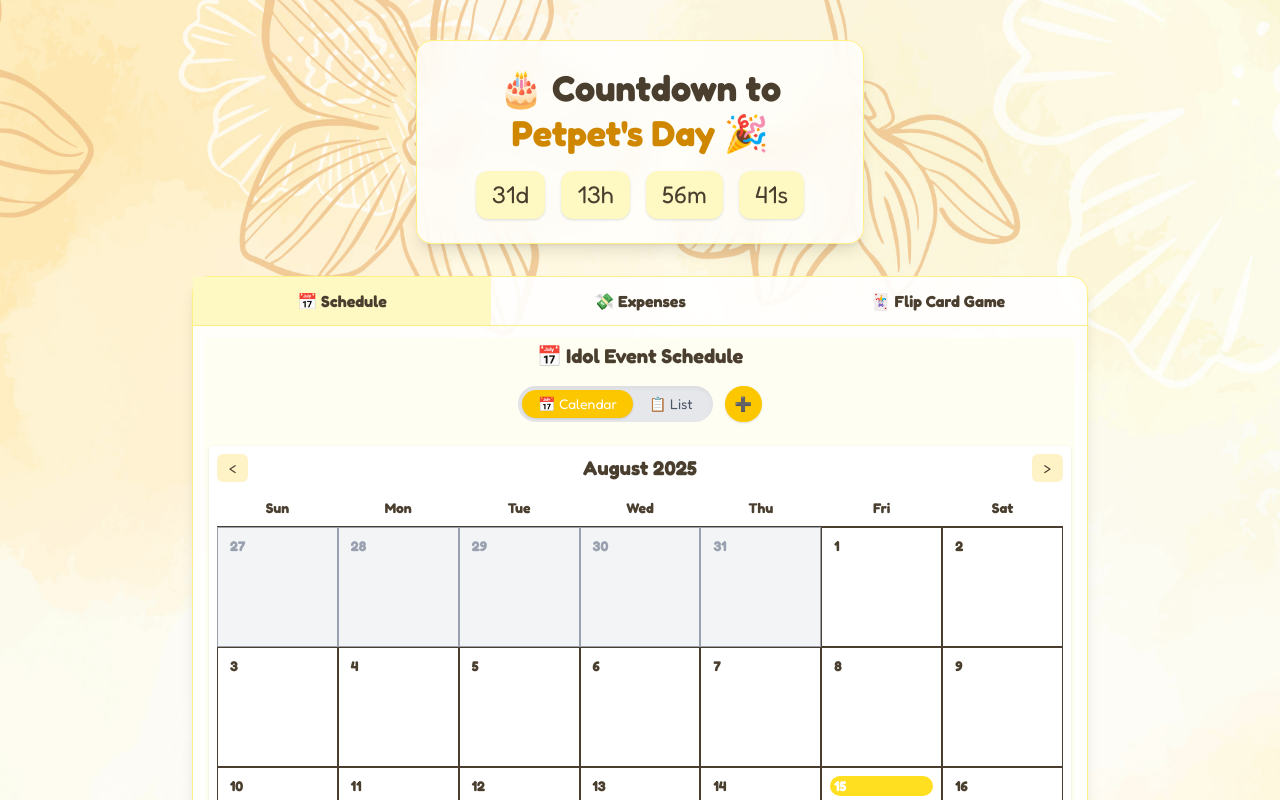
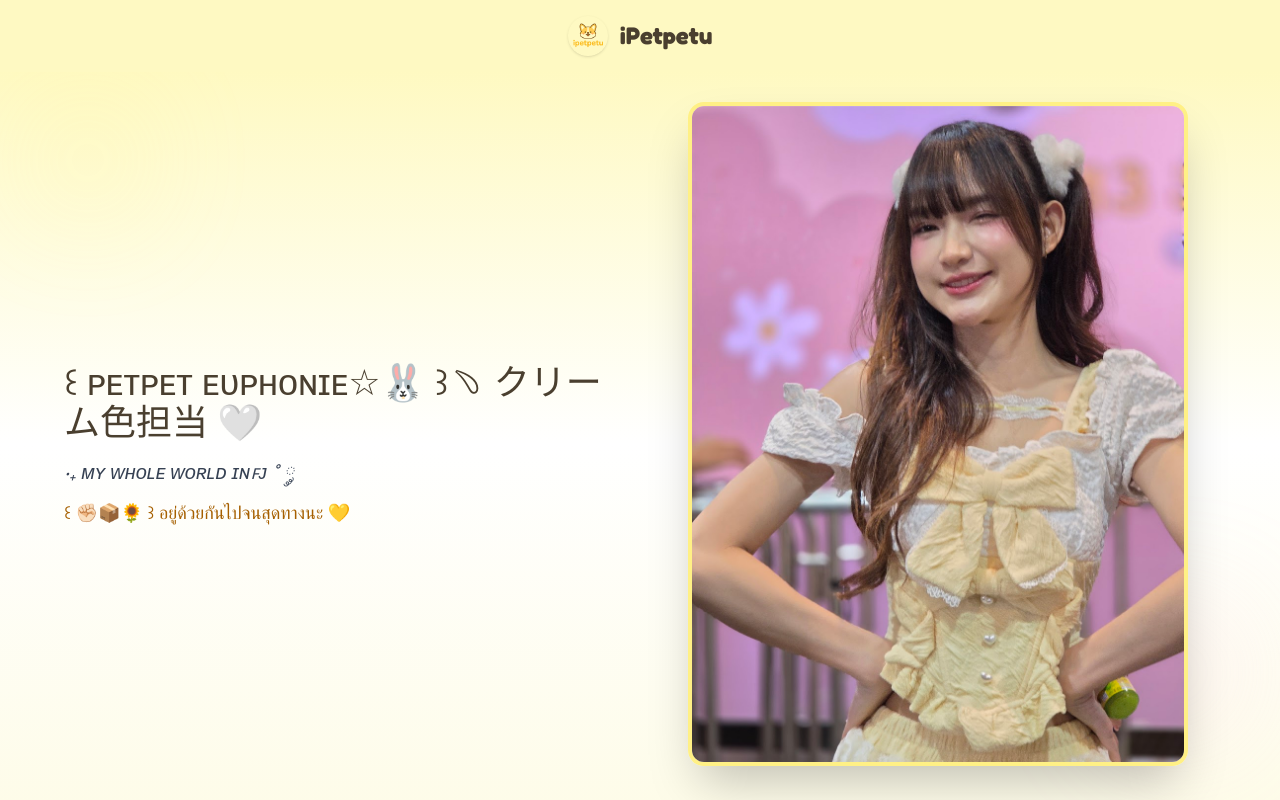
Before and after one commit to sanellman/ipetpetu-next, a Next.js app: page / in a window 1280 px wide. Shown: the top 800 px of the page. Built offline with nearby package versions, Linux system fonts and the light colour scheme.

Commit message:
remove countdown

```diff
--- a/src/app/page.jsx
+++ b/src/app/page.jsx
@@ -35,20 +35,6 @@ function Countdown() {
       className="min-h-screen w-full bg-cover bg-center bg-no-repeat flex flex-col items-center px-4 py-10 text-[#4a3f2f]"
       style={{ backgroundImage: "url('/images/blackgrounds/flower2.jpg')" }}
     >
-      {/* Countdown Card */}
-      <div className="w-full max-w-md bg-white/80 backdrop-blur-md border border-yellow-200 shadow-lg rounded-2xl p-6 mb-8 text-center">
-        <h1 className="text-3xl sm:text-4xl font-bold leading-tight mb-4">
-          🎂 Countdown to <br />
-          <span className="text-yellow-600">Petpet's Day 🎉</span>
-        </h1>
-        <div className="flex justify-center gap-4 text-xl sm:text-2xl font-mono">
-          <div className="bg-yellow-100 px-4 py-2 rounded-xl shadow-sm">{timeLeft.days}d</div>
-          <div className="bg-yellow-100 px-4 py-2 rounded-xl shadow-sm">{timeLeft.hours}h</div>
-          <div className="bg-yellow-100 px-4 py-2 rounded-xl shadow-sm">{timeLeft.minutes}m</div>
-          <div className="bg-yellow-100 px-4 py-2 rounded-xl shadow-sm">{timeLeft.seconds}s</div>
-        </div>
-      </div>
-
       {/* Tabs */}
       <div className="w-full max-w-4xl bg-white/90 border border-yellow-200 shadow-lg rounded-2xl mb-10">
         <div className="flex justify-around border-b border-yellow-200">
@@ -163,7 +149,7 @@ export default function Home() {
   }, []);
 
   if (!isClient) return null;
-  if (!showMain) return <Countdown />;
+  if (showMain) return <Countdown />;
 
   return (
     <Layout>
```
